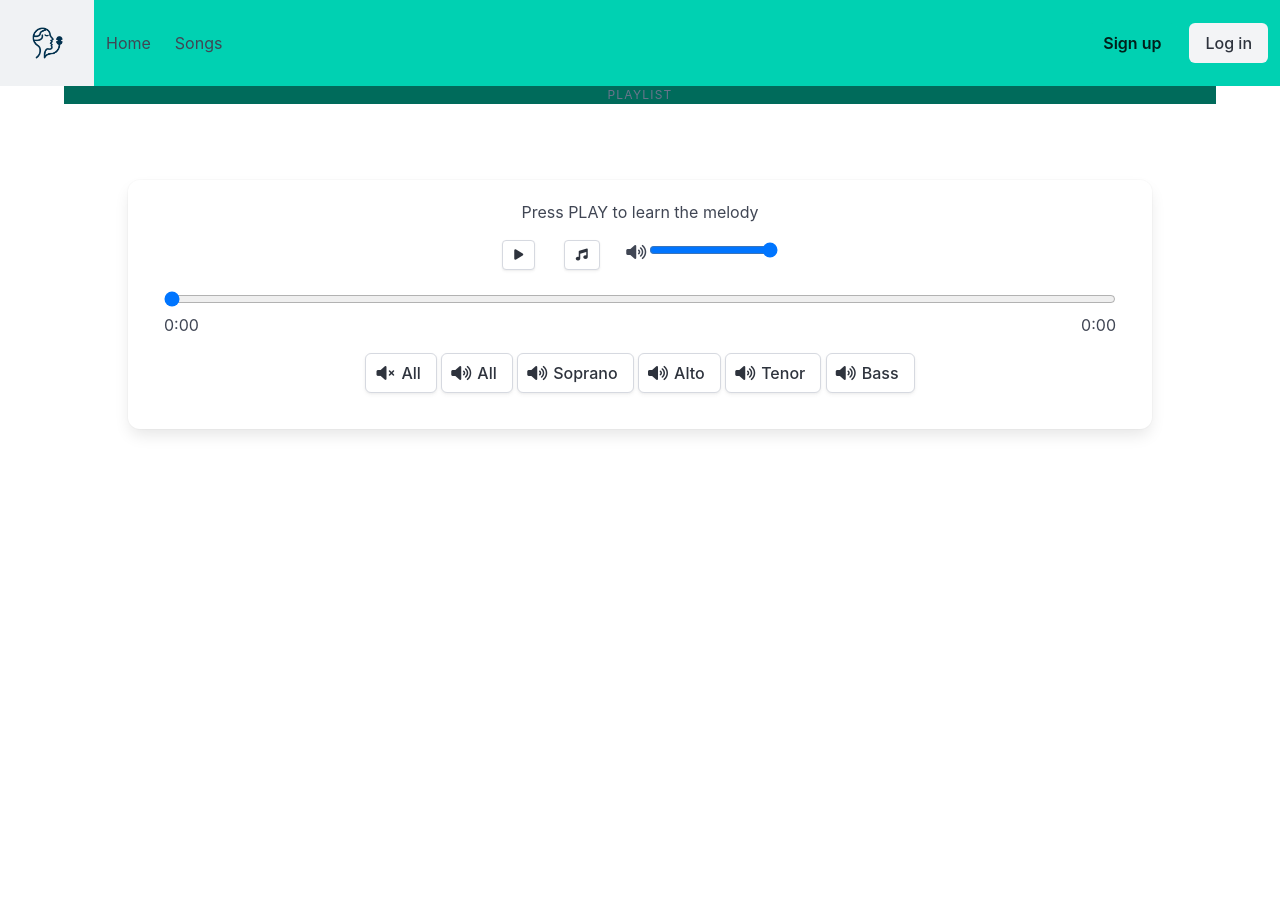
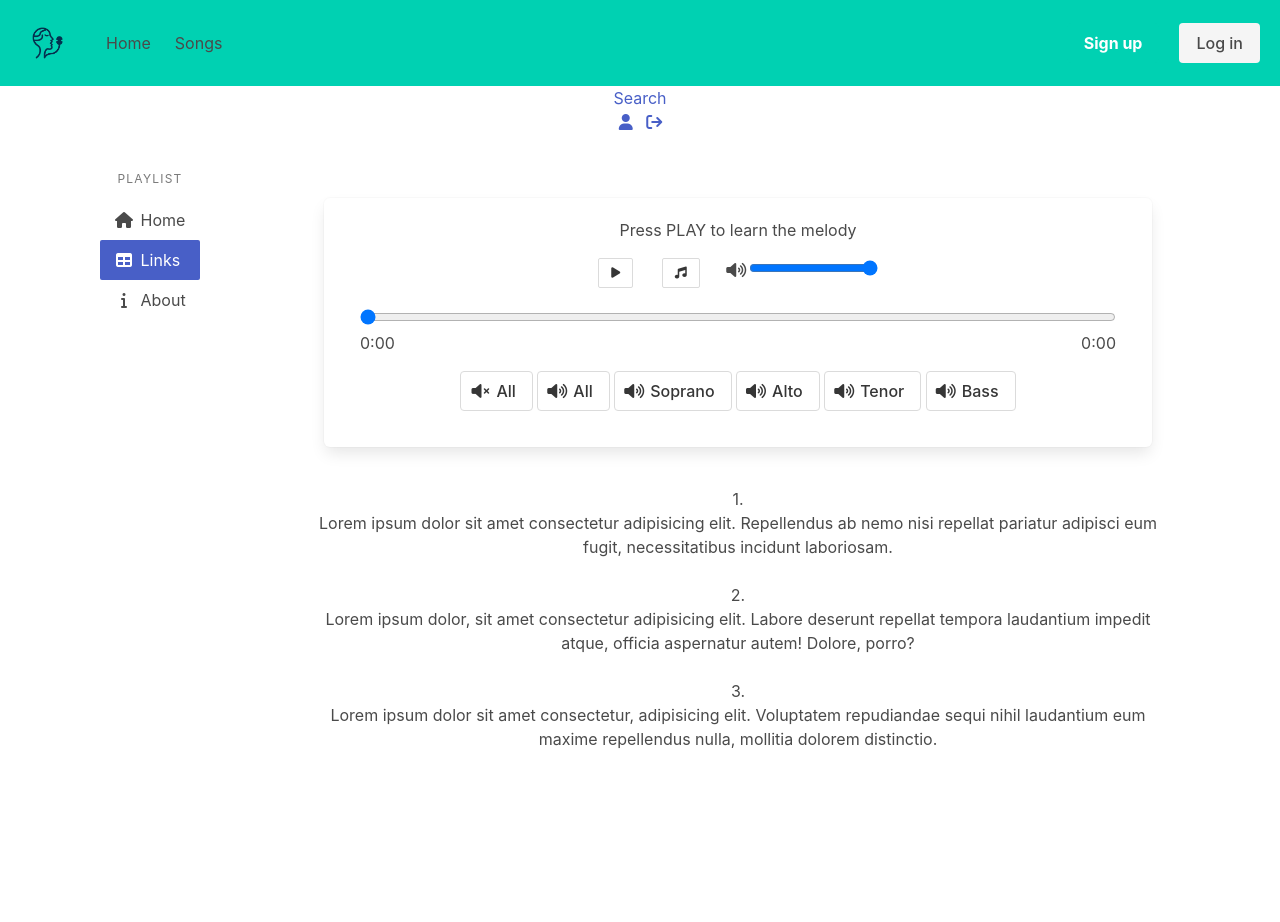
Before and after one commit to Toteya/ehanganomawi, a Flask app: template web_app/templates/songs.html in a window 1280 px wide. Before the commit the page ends 435 px from the top, so only its background shows below. Run offline with Flask 3, Linux system fonts and the light colour scheme; the template is opened without the code that fills it, so the values that code supplies are empty; some libraries are stand-ins or nearby versions.

Commit message:
updated the page layout; added blocks to allow for dynamic loading of content ; new stylesheet to handle songlist sidebar display

```diff
--- a/web_app/static/styles/index.css
+++ b/web_app/static/styles/index.css
@@ -0,0 +1,5 @@
+@media screen and (max-width: 768px) {
+    #menu-toggle:checked + .nav-menu {
+    display: block;
+    }
+}
--- a/web_app/templates/songs.html
+++ b/web_app/templates/songs.html
@@ -1,21 +1,90 @@
 {% extends "base.html" %}
 
+    {% block headlinks %}
+      <link rel="stylesheet" href="https://cdnjs.cloudflare.com/ajax/libs/bulma/0.4.1/css/bulma.min.css">
+      <link rel="stylesheet" href="{{ url_for('static', filename='styles/index.css') }}" class="rel">
+    {% endblock %}
+
   {% block content %}
-  <aside class="menu has-text-light has-background-primary-20">
+    <div id="app" style="height: 100%; min-height: 100%;">
+
+      <nav class="nav has-shadow">
+        <div class="container">
+          <div class="nav-left">
+            <a class="nav-item">
+              Search
+            </a>
+          </div>
+          <label for="menu-toggle" class="nav-toggle">
+            <span></span>
+            <span></span>
+            <span></span>
+          </label>
+          <input type="checkbox" id="menu-toggle" class="navbar-burger is-hidden">
+          <div class="nav-right nav-menu">
+            <a class="nav-item is-tab is-hidden-tablet">
+              <span class="icon"><i class="fa fa-home"></i></span> Home
+            </a>
+            <a class="nav-item is-tab is-hidden-tablet">
+              <span class="icon"><i class="fa fa-table"></i></span> Library
+            </a>
+            <a class="nav-item is-tab is-hidden-tablet">
+              <span class="icon"><i class="fa fa-info"></i></span> About
+            </a>
+
+            <a class="nav-item is-tab is-active">
+              <span class="icon"><i class="fa fa-user"></i></span>
+            </a>
+            <a class="nav-item is-tab">
+              <span class="icon"><i class="fa fa-sign-out"></i></span>
+            </a>
+          </div>
+        </div>
+      </nav>
+
+      <section class="columns is-fullheight">
+        <!-- playlist sidebar -->
+        <aside class="column is-2 is-mobile is-fullheight section is-hidden-mobile">
           <p class="menu-label">Playlist</p>
-    <ul class="menu-list"></ul>
-    <!-- <h4 class="has-text-weight-semibold">PLAYLIST</h4> -->
+          <ul class="menu-list">
+            <!-- list of Songs -->
+            {% for song in songs %}
+              <li>
+                <a href="#" class="">
+                  <span class="icon"><i class="fa fa-music"></i></span>
+                  {{ song.name }}
+                </a>
+              </li>
+            {% endfor %}
+            <li>
+              <a href="#" class="">
+                <span class="icon"><i class="fa fa-home"></i></span>
+                Home
+              </a>
+            </li>
+            <li>
+              <a href="#" class="is-active">
+                <span class="icon"><i class="fa fa-table"></i></span>
+                Links
+              </a>
+
+            </li>
+            <li>
+              <a href="#" class="">
+                <span class="icon"><i class="fa fa-info"></i></span>
+                About
+              </a>
+            </li>
+          </ul>
         </aside>
-  <section class="section">
-    <!-- <div class="columns"> -->
 
-      <!-- <div class="column is-four-fifths"> -->
-        <div class="container">
-
+        <!-- main content -->
+        <div class="container column is-10">
+          <div class="section">
             <!-- media player -->
             <div id="audio-player" class="box m-4">
               <p class="mb-4">Press PLAY to learn the melody</p>
-            <div class="container" style="display: none;">
+              <div style="display: none;">
                 <audio id="soprano" controls>
                   <source src="{{ url_for('static', filename='assets/audio/soprano.m4a') }}" type="audio/mpeg">
                   Your browser does not support the audio element.
@@ -36,9 +105,9 @@
                   Your browser does not support the audio element.
                 </audio>
               </div>
-            <div class="container" style="margin-top: 0.5rem; margin-bottom: 0.2rem;">
+              <div style="margin-top: 0.5rem; margin-bottom: 0.2rem;">
                 <div class="controls">
-                <div class="container">
+                  <div>
                     <button class="button is-small" id="play-pause" style="margin-right: 1.5rem;">
                       <span>
                         <i class="fas fa-play"></i>
@@ -58,11 +127,11 @@
                   </div>
                 </div>
               </div>
+              <!-- progress bar -->
               <div class="section" style="padding: 1rem;">
                 <input id="progress-bar" type="range" class="is-small is-clickable" value="0" min="0" max="100" step="0.01" style="margin-bottom: 0; width: 100%;">
-              <!-- </progress> -->
-              <div class="container">
-                <div class="columns is-mobile">
+                <div>
+                  <div class="columns">
                     <div class="column is-half has-text-left" id="current-time">0:00</div>
                     <div class="column is-half has-text-right" id="total-time">0:00</div>
                   </span>
@@ -70,7 +139,7 @@
               </div>
               </div>
               <!-- muting control -->
-            <div class="container" style="margin-bottom: 1rem;">
+              <div style="margin-bottom: 1rem;">
                 <button class="button" id="mute-all">
                   <span class="icon">
                     <i class="fas fa-volume-xmark"></i>
@@ -109,17 +178,40 @@
                 </button>
               </div>
             </div>
-          <div class="container px-6 has-text-white">
-            <h4 class="has-text-weight-semibold">LYRICS</h4>
+            <br>
+
             <!-- lyrics -->
-            <!-- {% for verse in verses %}
-              <p class="mb-5">{{ verse.number }}. {{ verse.lyrics }}</p>
-            {% endfor %} -->
-            <p class="mb-5">1. Lorem, ipsum dolor sit amet consectetur adipisicing elit. Ipsa quaerat exercitationem quo consectetur dolores maxime fugiat voluptatum officiis expedita neque!</p>
-            <p class="mb-5">2. Lorem ipsum dolor sit amet, consectetur adipisicing elit. Possimus molestiae suscipit ipsa dolore architecto animi magnam consequatur minus aliquam ad.</p>
+            <div>
+              <h4>1.</h4>
+              <p>Lorem ipsum dolor sit amet consectetur adipisicing elit. Repellendus ab nemo nisi repellat pariatur adipisci eum fugit, necessitatibus incidunt laboriosam.</p>
+              <br>
+              <h4>2.</h4>
+              <p>Lorem ipsum dolor, sit amet consectetur adipisicing elit. Labore deserunt repellat tempora laudantium impedit atque, officia aspernatur autem! Dolore, porro?</p>
+              <br>
+              <h4>3.</h4>
+              <p>Lorem ipsum dolor sit amet consectetur, adipisicing elit. Voluptatem repudiandae sequi nihil laudantium eum maxime repellendus nulla, mollitia dolorem distinctio.</p>
+              <br>
+            </div>
+            <br>
+
+            <div>
+              {% for verse in verses%}
+                <h4>{{ verse.number }}.</h4>
+                <p>{{ verse.lyrics }}</p>
+                <br>
+              {% endfor %}
+            </div>
+            <br>
+
           </div>
         </div>
-      <!-- </div> -->
-    <!-- </div> -->
+
       </section>
+
+
+    </div>
   {% endblock %}
+
+  {% block scripts %}
+    <script type="module" src="{{ url_for('static', filename='scripts/audio_mixer.js') }}"></script>
+  {% endblock %}
```
Lines whose indentation alone changed are shown as unchanged.
